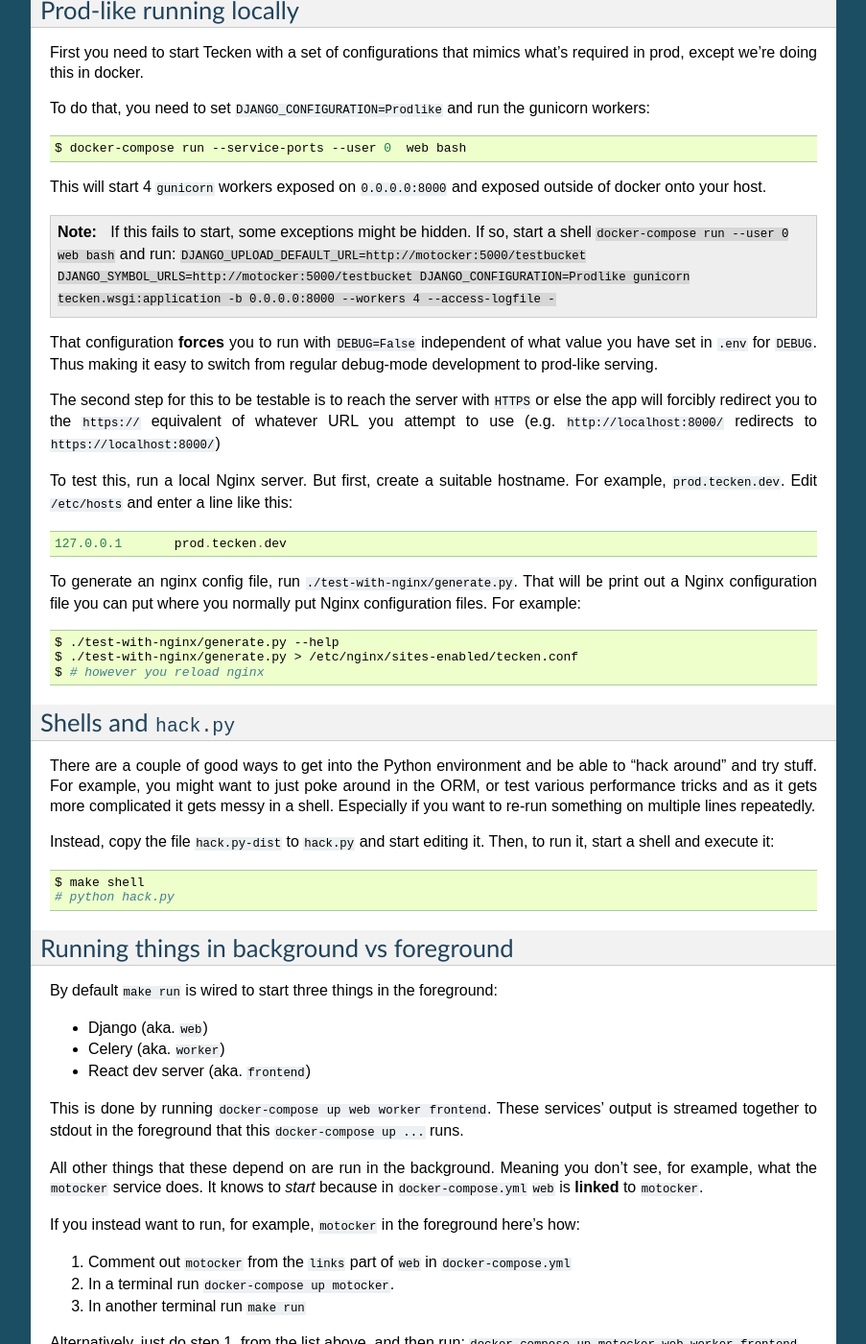
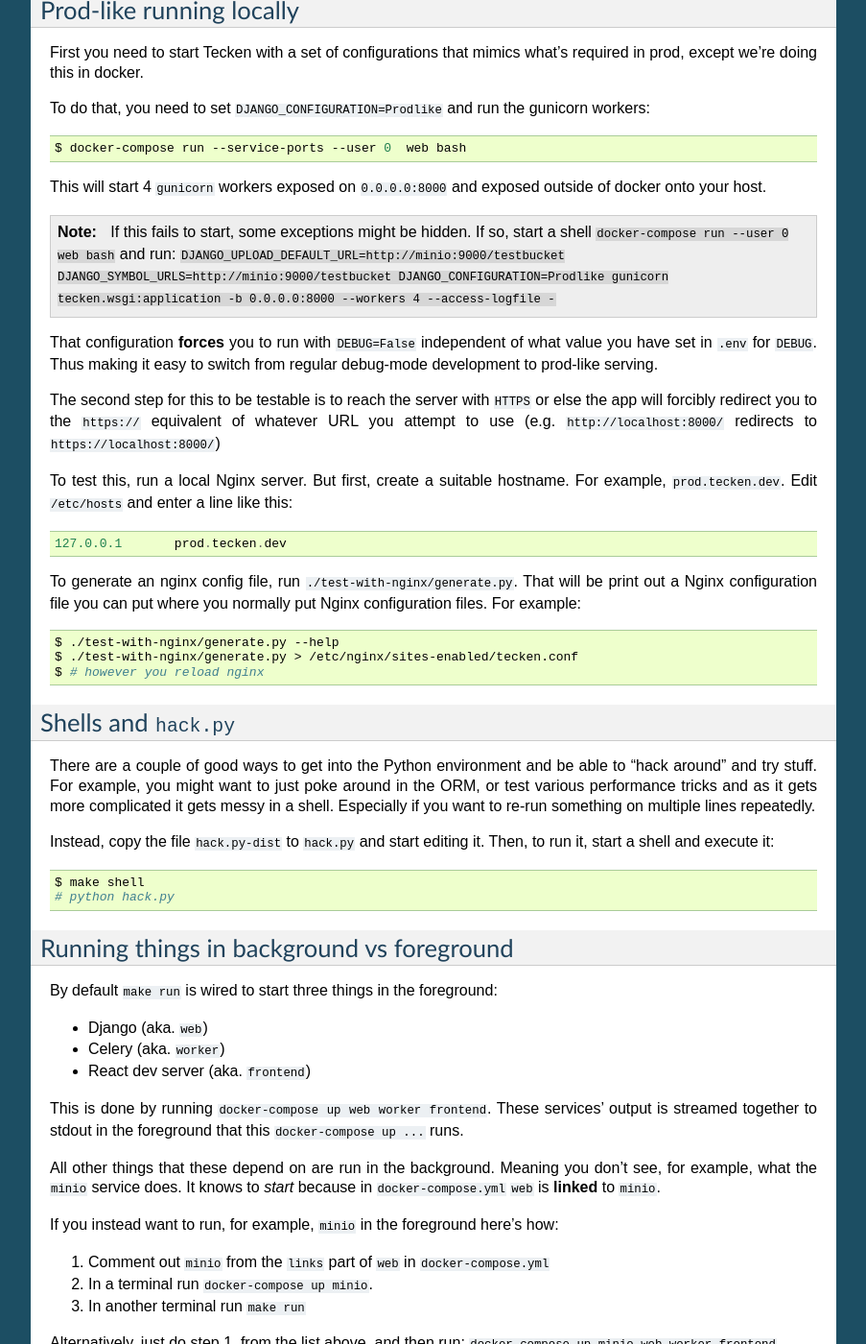
Before and after one commit to mozilla-services/tecken, a Sphinx documentation site: the page built from docs/dev.rst, in a window 1280 px wide and 1400 px high, scrolled down 3755 px. Shown: the whole window at 96% size, without its empty margins (198-1101 px from the left). Built offline with Sphinx 7.4.7, drawn with Linux system fonts in a browser that asks for light colours.

Commit message:
fixes bug 1398218 - minio for local development

```diff
--- a/docs/dev.rst
+++ b/docs/dev.rst
@@ -281,7 +281,7 @@ exposed outside of docker onto your host.
 
 .. note:: If this fails to start, some exceptions might be hidden. If so,
           start a shell ``docker-compose run --user 0 web bash`` and run:
-          ``DJANGO_UPLOAD_DEFAULT_URL=http://motocker:5000/testbucket DJANGO_SYMBOL_URLS=http://motocker:5000/testbucket DJANGO_CONFIGURATION=Prodlike gunicorn tecken.wsgi:application -b 0.0.0.0:8000 --workers 4 --access-logfile -``
+          ``DJANGO_UPLOAD_DEFAULT_URL=http://minio:9000/testbucket DJANGO_SYMBOL_URLS=http://minio:9000/testbucket DJANGO_CONFIGURATION=Prodlike gunicorn tecken.wsgi:application -b 0.0.0.0:8000 --workers 4 --access-logfile -``
 
 That configuration **forces** you to run with ``DEBUG=False`` independent
 of what value you have set in ``.env`` for ``DEBUG``. Thus making it easy
@@ -342,21 +342,21 @@ services' output is streamed together to stdout in the foreground that
 this ``docker-compose up ...`` runs.
 
 All other things that these depend on are run in the background. Meaning
-you don't see, for example, what the ``motocker`` service does. It knows to
+you don't see, for example, what the ``minio`` service does. It knows to
 *start* because in ``docker-compose.yml`` ``web`` is **linked** to
-``motocker``.
+``minio``.
 
-If you instead want to run, for example, ``motocker`` in the foreground here's
+If you instead want to run, for example, ``minio`` in the foreground here's
 how:
 
-1. Comment out ``motocker`` from the ``links`` part of ``web`` in ``docker-compose.yml``
+1. Comment out ``minio`` from the ``links`` part of ``web`` in ``docker-compose.yml``
 
-2. In a terminal run ``docker-compose up motocker``.
+2. In a terminal run ``docker-compose up minio``.
 
 3. In another terminal run ``make run``
 
 Alternatively, just do step 1, from the list above, and then run:
-``docker-compose up motocker web worker frontend``.
+``docker-compose up minio web worker frontend``.
 
 
 All metrics keys
```
Also changed, not shown: docker-compose.yml (+10 -7 lines), docs/configuration.rst (+5 -5 lines), 5 other files.
